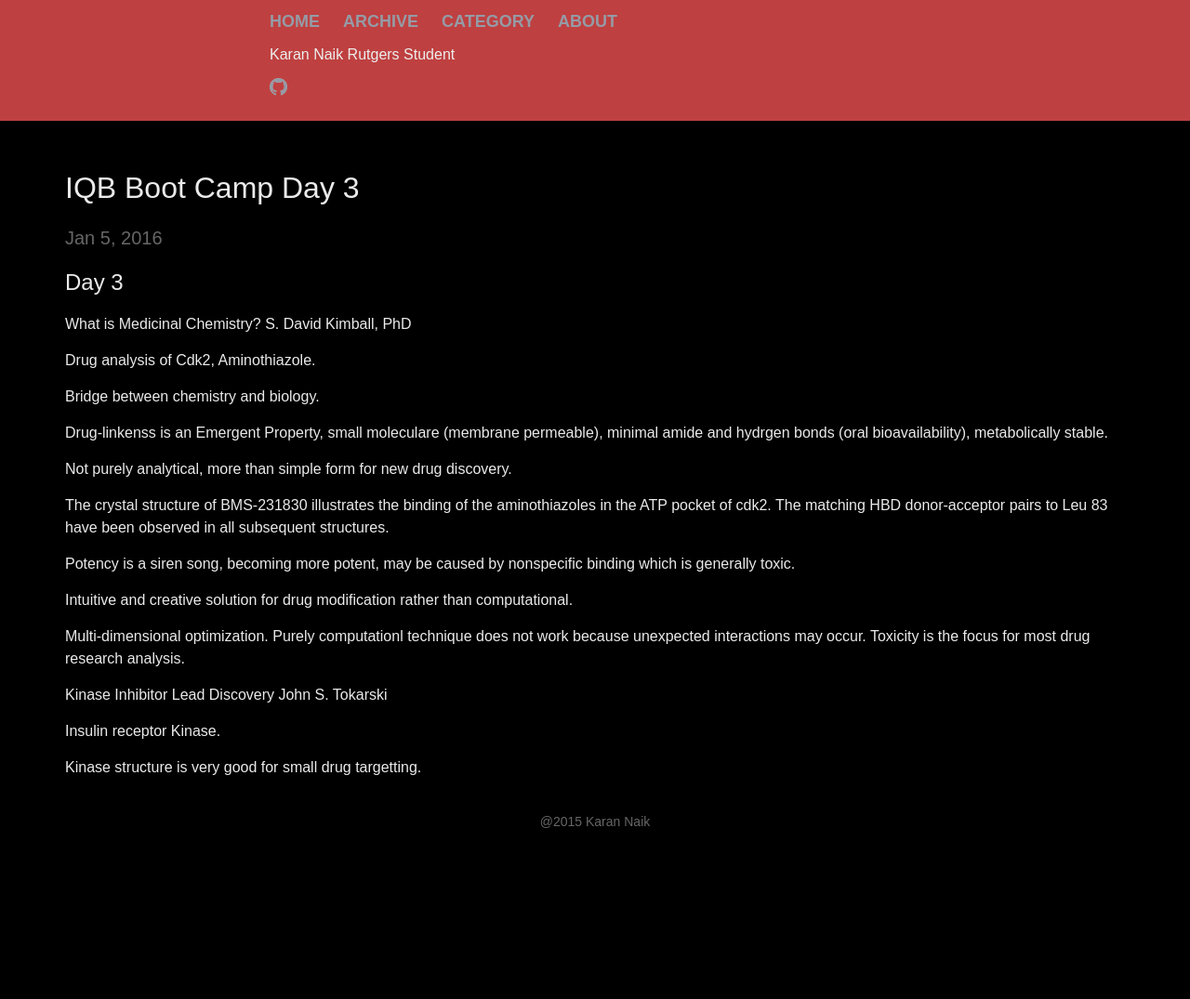
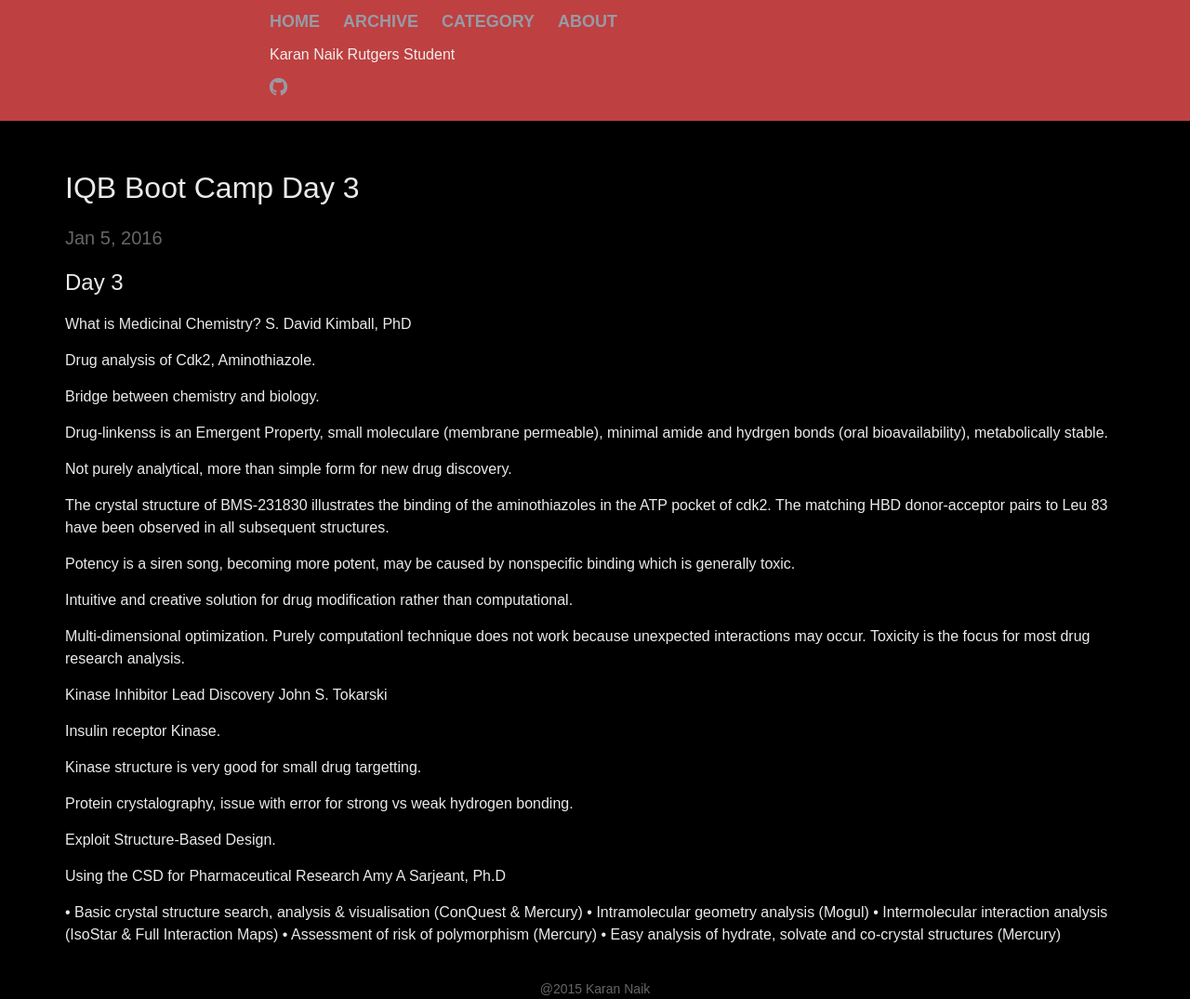
Before and after one commit to knaik/knaik.github.io, a Jekyll site: the page built from _posts/2016-01-05-IQB-BootCampiii.markdown, in a window 1280 px wide. Shown: the whole page at 93% size. Built offline with Jekyll 4.4.1, drawn with Linux system fonts in a browser that asks for light colours; before the commit the page ends 900 px from its top, so only the background shows below that.

Commit message:
Workshop After Lunch

```diff
--- a/_posts/2016-01-05-IQB-BootCampiii.markdown
+++ b/_posts/2016-01-05-IQB-BootCampiii.markdown
@@ -31,3 +31,16 @@ John S. Tokarski
 Insulin receptor Kinase.
 
 Kinase structure is very good for small drug targetting.
+
+Protein crystalography, issue with error for strong vs weak hydrogen bonding.
+
+Exploit Structure-Based Design.
+
+Using the CSD for Pharmaceutical Research
+Amy A Sarjeant, Ph.D
+
+• Basic crystal structure search, analysis & visualisation (ConQuest & Mercury)
+• Intramolecular geometry analysis (Mogul)
+• Intermolecular interaction analysis (IsoStar & Full Interaction Maps)
+• Assessment of risk of polymorphism (Mercury)
+• Easy analysis of hydrate, solvate and co-crystal structures (Mercury)
```
